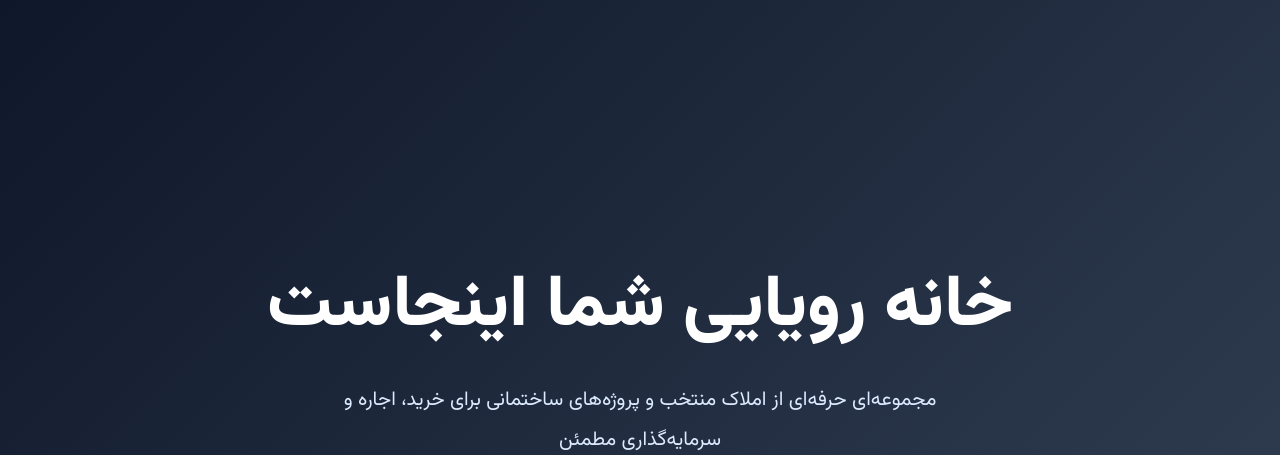
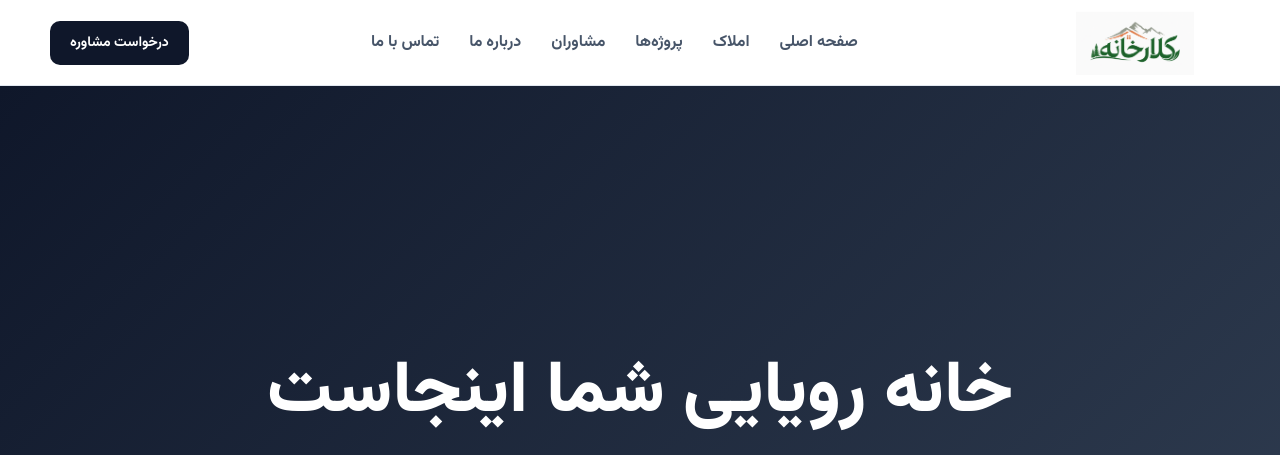
Before and after one commit to voistafa/django-realestate-v2, a Django app: page / in a window 1280 px wide. Shown: the top 455 px of the page. Run offline with Django 5.2, Linux system fonts and the light colour scheme.

Commit message:
feat: add branded header logo and favicon

```diff
--- a/apps/core/static/core/css/main.css
+++ b/apps/core/static/core/css/main.css
@@ -41,6 +41,17 @@ img {
     display: block;
     max-width: 100%;
 }
+
+.container {
+    width: min(1180px, calc(100% - 40px));
+    margin-inline: auto;
+}
+
+
+/* =========================
+   Hero
+   ========================= */
+
 .hero {
     min-height: 100vh;
     display: flex;
@@ -95,3 +106,174 @@ img {
     transform: translateY(-2px);
     box-shadow: 0 12px 30px rgb(15 23 42 / 25%);
 }
+
+
+/* =========================
+   Header
+   ========================= */
+
+.site-header {
+    position: sticky;
+    top: 0;
+    z-index: 1000;
+    background-color: rgb(255 255 255 / 96%);
+    border-bottom: 1px solid #e2e8f0;
+    backdrop-filter: blur(12px);
+}
+
+.header-container {
+    min-height: 82px;
+    display: flex;
+    align-items: center;
+    justify-content: space-between;
+    gap: 32px;
+}
+
+.site-logo {
+    display: flex;
+    align-items: center;
+    gap: 12px;
+    flex-shrink: 0;
+}
+
+.site-logo-mark {
+    width: 46px;
+    height: 46px;
+    display: grid;
+    place-items: center;
+    border-radius: 14px;
+    background: linear-gradient(
+        135deg,
+        var(--color-primary),
+        var(--color-secondary)
+    );
+    color: var(--color-white);
+    font-size: 24px;
+    font-weight: 800;
+}
+
+.site-logo-text {
+    display: flex;
+    flex-direction: column;
+    gap: 2px;
+}
+
+.site-logo-text strong {
+    color: var(--color-primary);
+    font-size: 17px;
+    font-weight: 800;
+}
+
+.site-logo-text small {
+    color: #64748b;
+    font-size: 11px;
+}
+
+.main-navigation {
+    display: flex;
+    align-items: center;
+    justify-content: center;
+    gap: 30px;
+}
+
+.main-navigation a {
+    position: relative;
+    padding-block: 30px;
+    color: #475569;
+    font-size: 16px;
+    font-weight: 700;
+    transition: color 0.2s ease;
+}
+
+.main-navigation a::after {
+    content: "";
+    position: absolute;
+    right: 0;
+    bottom: 20px;
+    width: 0;
+    height: 2px;
+    border-radius: 999px;
+    background-color: var(--color-primary);
+    transition: width 0.2s ease;
+}
+
+.main-navigation a:hover {
+    color: var(--color-primary);
+}
+
+.main-navigation a:hover::after {
+    width: 100%;
+}
+
+.header-action {
+    min-height: 44px;
+    display: inline-flex;
+    align-items: center;
+    justify-content: center;
+    padding-inline: 20px;
+    border-radius: 10px;
+    background-color: var(--color-primary);
+    color: var(--color-white);
+    font-size: 14px;
+    font-weight: 700;
+    transition:
+        transform 0.2s ease,
+        box-shadow 0.2s ease;
+}
+
+.header-action:hover {
+    transform: translateY(-2px);
+    box-shadow: 0 10px 24px rgb(15 23 42 / 20%);
+}
+
+
+/* =========================
+   Responsive
+   ========================= */
+
+@media (max-width: 900px) {
+    .header-container {
+        min-height: auto;
+        padding-block: 16px;
+        flex-wrap: wrap;
+    }
+
+    .main-navigation {
+        width: 100%;
+        order: 3;
+        justify-content: flex-start;
+        gap: 24px;
+        overflow-x: auto;
+    }
+
+    .main-navigation a {
+        padding-block: 8px;
+        white-space: nowrap;
+    }
+
+    .main-navigation a::after {
+        bottom: 0;
+    }
+}
+
+@media (max-width: 560px) {
+    .container {
+        width: min(100% - 24px, 1180px);
+    }
+
+    .site-logo-text small {
+        display: none;
+    }
+
+    .header-action {
+        padding-inline: 14px;
+        font-size: 12px;
+    }
+}
+.site-logo-image {
+    display: block;
+    width: 190px;
+    height: auto;
+    max-height: 64px;
+    object-fit: contain;
+}
--- a/apps/core/templates/base.html
+++ b/apps/core/templates/base.html
@@ -4,16 +4,33 @@
 <html lang="fa" dir="rtl">
 <head>
     <meta charset="UTF-8">
-    <meta name="viewport" content="width=device-width, initial-scale=1.0">
+
+    <meta
+        name="viewport"
+        content="width=device-width, initial-scale=1.0"
+    >
 
     <meta
         name="description"
-        content="{% block meta_description %}سامانه حرفه‌ای معرفی املاک و پروژه‌های ساختمانی{% endblock %}"
+        content="{% block meta_description %}کلارخانه؛ معرفی املاک، ویلاها و پروژه‌های ساختمانی منتخب در کلاردشت{% endblock %}"
     >
 
+    <meta name="theme-color" content="#176b32">
+
     <title>
-        {% block title %}سامانه املاک{% endblock %}
+        {% block title %}کلارخانه | املاک کلاردشت{% endblock %}
     </title>
+
+    <link
+        rel="icon"
+        type="image/png"
+        href="{% static 'core/images/favicon.png' %}"
+    >
+
+    <link
+        rel="apple-touch-icon"
+        href="{% static 'core/images/favicon.png' %}"
+    >
 
     <link
         rel="stylesheet"
@@ -24,9 +41,7 @@
 </head>
 
 <body>
-    <header>
-        {% block header %}{% endblock %}
-    </header>
+    {% include "includes/header.html" %}
 
     <main>
         {% block content %}{% endblock %}
--- /dev/null
+++ b/apps/core/templates/includes/header.html
@@ -0,0 +1,47 @@
+{% load static %}
+
+<header class="site-header">
+    <div class="container header-container">
+        <a
+            class="site-logo"
+            href="{% url 'core:home' %}"
+            aria-label="کلارخانه؛ صفحه اصلی"
+        >
+            <img
+                class="site-logo-image"
+                src="{% static 'core/images/logo.png' %}"
+                alt="لوگوی کلارخانه"
+            >
+        </a>
+
+        <nav class="main-navigation" aria-label="منوی اصلی">
+            <a href="{% url 'core:home' %}">
+                صفحه اصلی
+            </a>
+
+            <a href="#properties">
+                املاک
+            </a>
+
+            <a href="#projects">
+                پروژه‌ها
+            </a>
+
+            <a href="#agents">
+                مشاوران
+            </a>
+
+            <a href="#about">
+                درباره ما
+            </a>
+
+            <a href="#contact">
+                تماس با ما
+            </a>
+        </nav>
+
+        <a class="header-action" href="#contact">
+            درخواست مشاوره
+        </a>
+    </div>
+</header>
```
Also changed, not shown: apps/core/static/core/images/favicon.png (added), apps/core/static/core/images/logo.png (added).
